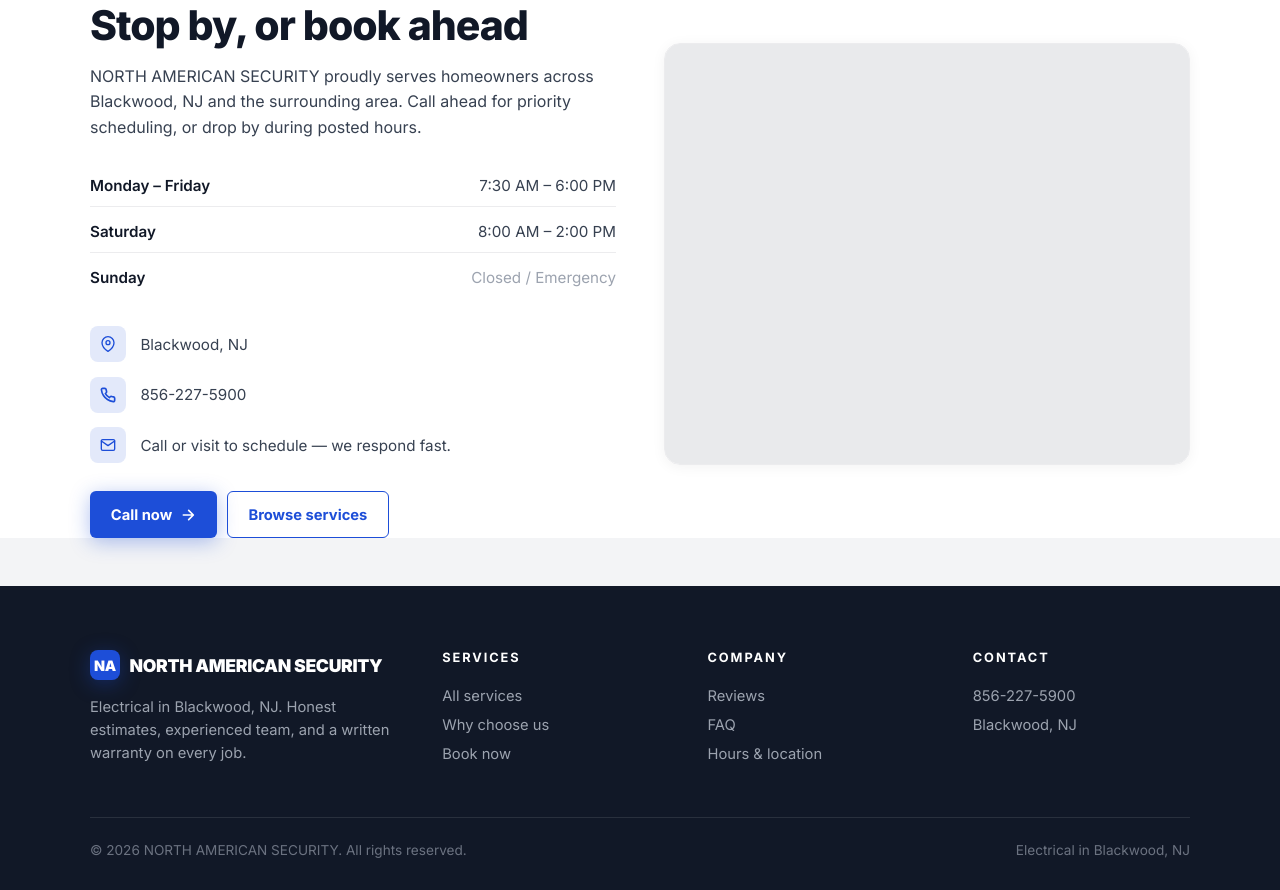
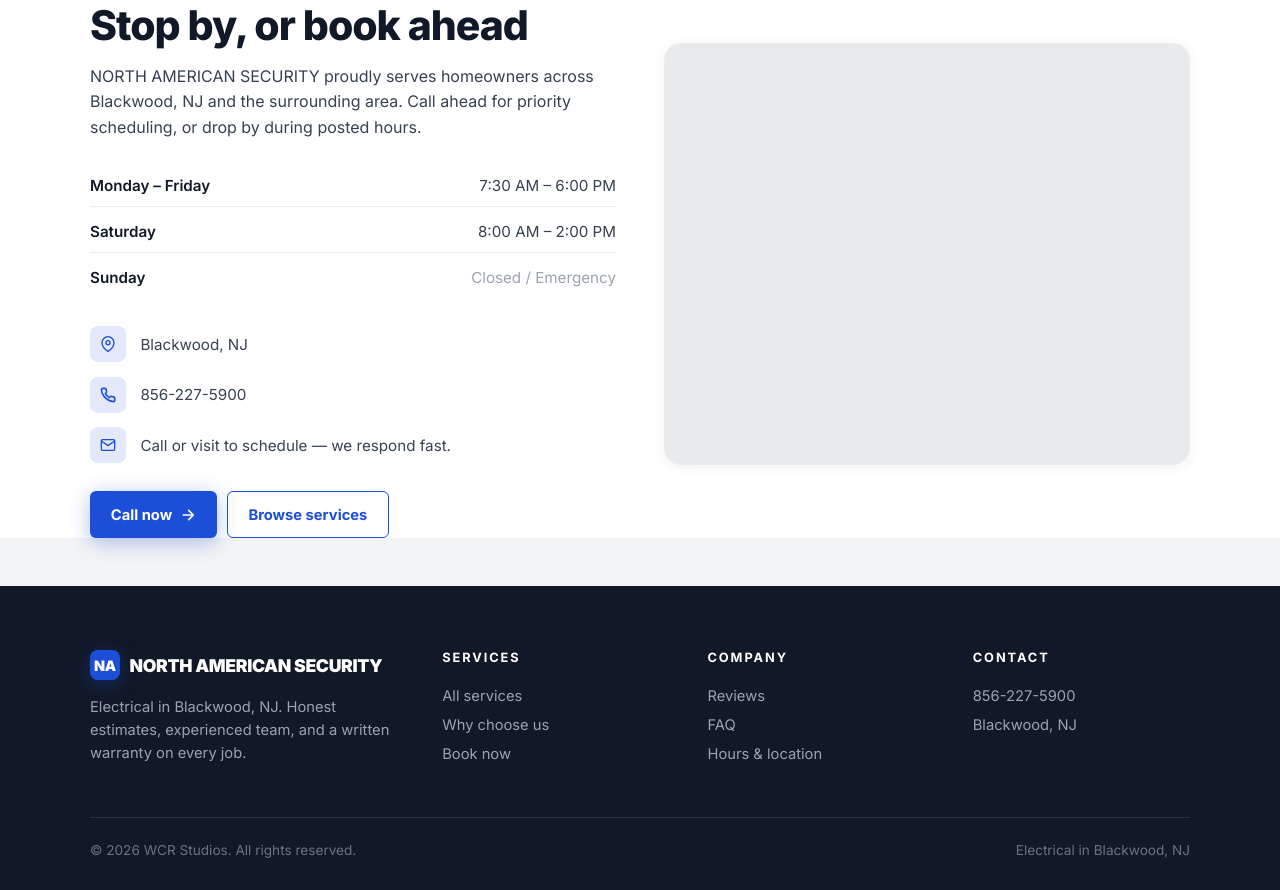
Before and after one commit to Wrenbjor/trades--north-american-security, a plain HTML site: page index.html in a window 1280 px wide. Shown: the part 4665-5555 px from the top of the page. Drawn offline with nearby package versions, Linux system fonts and the light colour scheme; no server answers.

Commit message:
Update site

```diff
--- a/index.html
+++ b/index.html
@@ -605,7 +605,7 @@
     </div>
   </div>
   <div class="foot-bottom">
-    <div>&copy; 2026 NORTH AMERICAN SECURITY. All rights reserved.</div>
+    <div>&copy; 2026 WCR Studios. All rights reserved.</div>
     <div>Electrical in Blackwood, NJ</div>
   </div>
 </footer>
```
